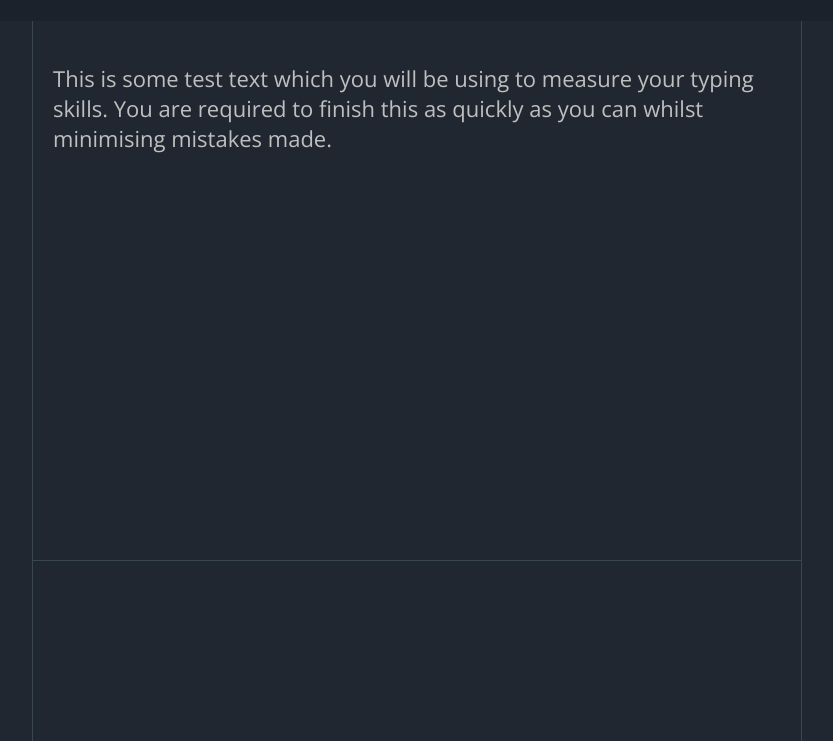
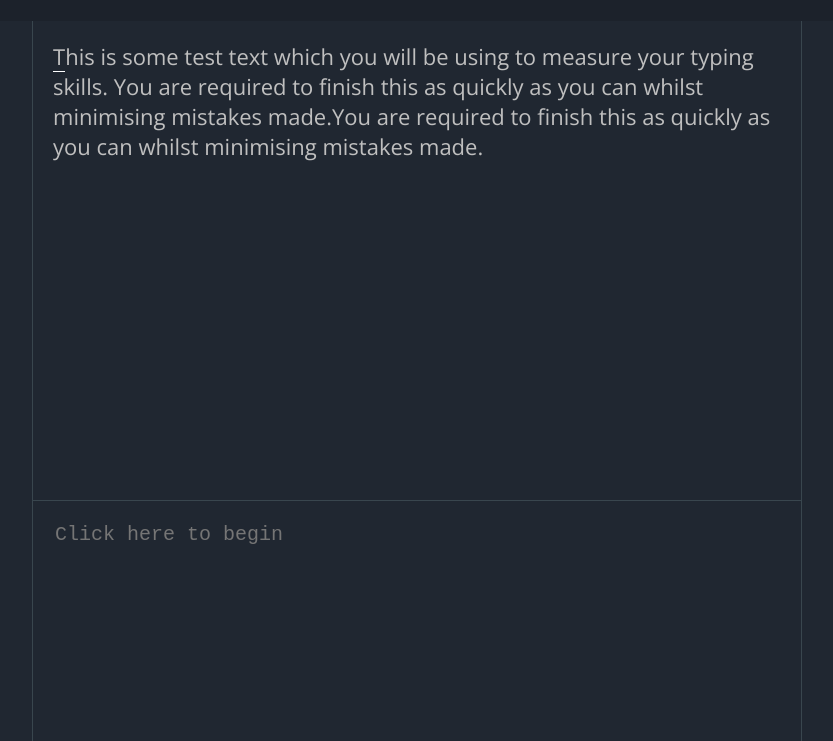
Before and after one commit to BarshaR/padtyp, a plain HTML site: page index.html in a window 1280 px wide. Shown: the part 59-800 px from the top of the page, without its empty margins (223-1056 px from the left). Drawn offline with nearby package versions, Linux system fonts and the light colour scheme.

Commit message:
Cleaned up html and css to properly use css grids, added a typing cursor to track current position

```diff
--- a/css/style.css
+++ b/css/style.css
@@ -5,12 +5,20 @@ body {
 .page {
 	background: #DFE2D2;
 	height: 100vh;
+	min-height: 10vh;
 	display: grid;
-	grid-template-rows: 10% 90%;
+	grid-template-rows: 1fr 6fr 3fr;
+	grid-template-columns: 1fr 3fr 1fr;
+	grid-template-areas:
+		"header header header"
+		"left-sidebar content-upper right-sidebar"
+		"left-sidebar content-lower right-sidebar"
 }
 
 .header-wrapper {
 	width: 100%;
+	grid-area: header;
+
 }
 
 .header {
@@ -35,38 +43,30 @@ body {
 	height: 31px;
 }
 
-.content {
-	width: 100%;
-	height: 100%;
-	grid-template-columns: 2fr 6fr 2fr;
-	display: grid;
-}
-
 .left-sidebar {
 	background: #202731;
 	border-right: 1px solid rgb(57, 70, 78);
-;;
+	grid-area: left-sidebar;
 }
 
 .right-sidebar {
 	background: #202731;
 	border-left: 1px solid rgb(57, 70, 78);
-;;
-}
-
-.center-content {
-	background: #202731;
-	display: grid;
-	grid-template-rows: 6fr 2fr;
+	grid-area: right-sidebar;
 }
 
 .typing-passage-wrapper {
 	padding: 20px;
+	background: #202731;
 	border-bottom: 1px solid rgb(57, 70, 78);
+	grid-area: content-upper;
+	overflow: scroll;
 }
 
 .typing-text-wrapper {
 	padding: 20px;
+	background: #202731;
+	grid-area: content-lower;
 }
 
 #user-typing-text-area {
--- a/index.html
+++ b/index.html
@@ -14,21 +14,14 @@
 				<h1 class="header-title">pad.typ</h1>
 			</div>
 		</div>
-		<div class="content">
-			<div class="left-sidebar">
-
-			</div>
-			<div class="center-content">
-				<div class="typing-passage-wrapper">
-					<p id="passage-text-area"></p>
-				</div>
-				<div class="typing-text-wrapper">
-					<textarea id="user-typing-text-area"></textarea>
-				</div>
-			</div>
-			<div class="right-sidebar">
-
-			</div>
+		<div class="left-sidebar"></div>
+		<div class="typing-passage-wrapper">
+			<div id="passage-text-area"></div>
+		</div>
+		<div class="typing-text-wrapper">
+			<textarea placeholder="Click here to begin" id="user-typing-text-area"></textarea>
+		</div>
+		<div class="right-sidebar">
 		</div>
 	</div>
 </body>
--- a/js/typer.js
+++ b/js/typer.js
@@ -2,12 +2,18 @@ window.onload = function (){
 
 	var passageTextarea = document.getElementById("passage-text-area");
 	var typingTextarea = document.getElementById("user-typing-text-area");
-	var testPassage = "This is some test text which you will be using to measure your typing skills. You are required to finish this as quickly as you can whilst minimising mistakes made.";
+	var testPassage = "This is some test text which you will be using to measure your typing skills. " +
+		"You are required to finish this as quickly as you can whilst minimising mistakes made.";
+		testPassage += "You are required to finish this as quickly as you can whilst minimising mistakes made.";
+
 	var styledTestPassage = "";
 	var typingPassageCharList = [];
 	var typingUserCharList = [];
 	var letterCounter = 0, totalWordCount = 0, correctWordCount = 0, incorrectWordCount = 0,
 		typedIndex = 0;
+
+	const FORWARD = 1;
+	const BACKWARD = -1;
 
 	// Create array of character objects from passage
 	function createCharacterList() {
@@ -20,9 +26,16 @@ window.onload = function (){
 
 	// Event listener for user typing textarea
 	typingTextarea.addEventListener('keypress', function (event) {
-		// var keyName = event.key;
-		// console.log('keypress event: ' + keyName);
 		checkLetter(event.key);
+	});
+
+	// Event listener for backspace when typing
+	typingTextarea.addEventListener('keydown', function (event) {
+		if (event.which === 8 && typedIndex > 0){
+			movePosIndicator(typedIndex, "backward");
+			typingPassageCharList[--typedIndex].letterHandle.style.color = "#bfbfbf";
+			// typedIndex--;
+		}
 	});
 
 	// Compare last typed letter with passage at current index
@@ -31,17 +44,26 @@ window.onload = function (){
 			typingPassageCharList[typedIndex].correct = true;
 			typingPassageCharList[typedIndex].letterHandle.style.color = "#6cbf84";
 			console.log("Correct letter");
-			typedIndex++;
+			movePosIndicator(typedIndex, "forward");
 		} else {
 			typingPassageCharList[typedIndex].correct = false;
 			console.log("Incorrect letter");
 			typingPassageCharList[typedIndex].letterHandle.style.color = "#fc4a1a";
-			typedIndex++;
+			movePosIndicator(typedIndex, "forward");
 		}
+
+		typedIndex++;
 	}
 
-	function highlightLetter() {
-
+	// Move the current position indicator
+	function movePosIndicator(currentIndex, direction) {
+		if (direction == "forward"){
+			typingPassageCharList[currentIndex].letterHandle.style.borderBottom = "none";
+			typingPassageCharList[++currentIndex].letterHandle.style.borderBottom = "1px solid white";
+		} else if (direction == "backward"){
+			typingPassageCharList[currentIndex].letterHandle.style.borderBottom = "none";
+			typingPassageCharList[--currentIndex].letterHandle.style.borderBottom = "1px solid white";
+		}
 	}
 
 	function getLetterElementList() {
@@ -54,5 +76,7 @@ window.onload = function (){
 	createCharacterList();
 	passageTextarea.innerHTML = styledTestPassage;
 	getLetterElementList();
+	// Initialise typing cursor on first character
+	typingPassageCharList[typedIndex].letterHandle.style.borderBottom = "1px solid white";
 	console.log(typingPassageCharList);
 };
```
